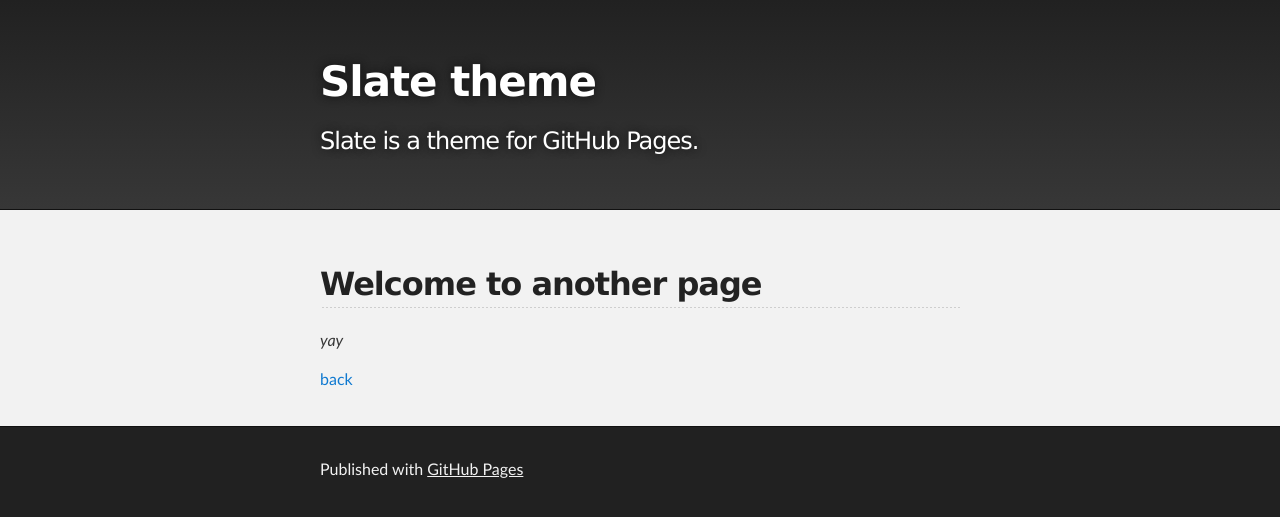
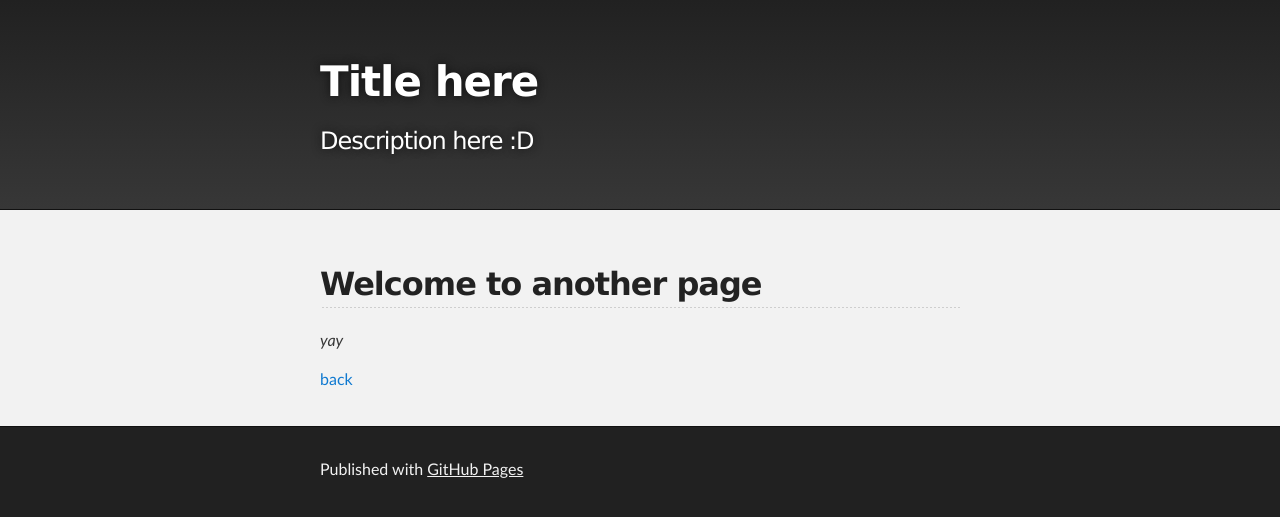
Before and after one commit to sbergstrom-pov/sbergstrom-pov.github.io, a Jekyll site: the page built from another-page.md, in a window 1280 px wide. Shown: the top 517 px of the page. Built offline with Jekyll 4.4.1, drawn with Linux system fonts in a browser that asks for light colours; our own code applies the rules of GitHub Pages for plain Markdown files.

Commit message:
Update _config.yml

```diff
--- a/_config.yml
+++ b/_config.yml
@@ -1,5 +1,5 @@
-title: Slate theme
-description: Slate is a theme for GitHub Pages.
+title: Title here
+description: Description here :D
 show_downloads: false
 google_analytics:
 theme: jekyll-theme-slate
```
